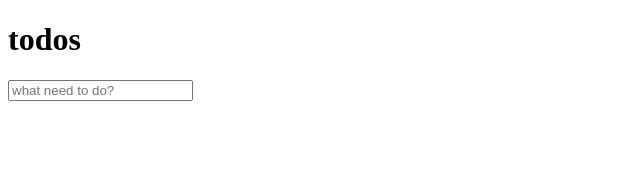
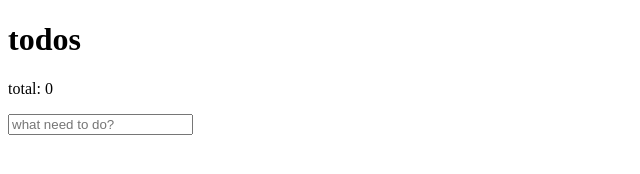
Before and after one commit to ADU-21/my-todomvc, a React app: page / in a window 1280 px wide. Shown: the whole page, without its empty margins (0-640 px from the left). Built offline with nearby package versions, Linux system fonts and the light colour scheme.

Commit message:
content small change

```diff
--- a/components/app.js
+++ b/components/app.js
@@ -20,6 +20,7 @@ class App extends React.Component {
         return(
             <div className="TODOS">
                 <h1>todos</h1>
+                <p>total: {this.state.todos.length}</p>
                 <TodoInput addTodo={this.addTodo.bind(this)} />
                 <TodoList todos={this.state.todos} />
             </div>
```
Also changed, not shown: dist/index.html.
